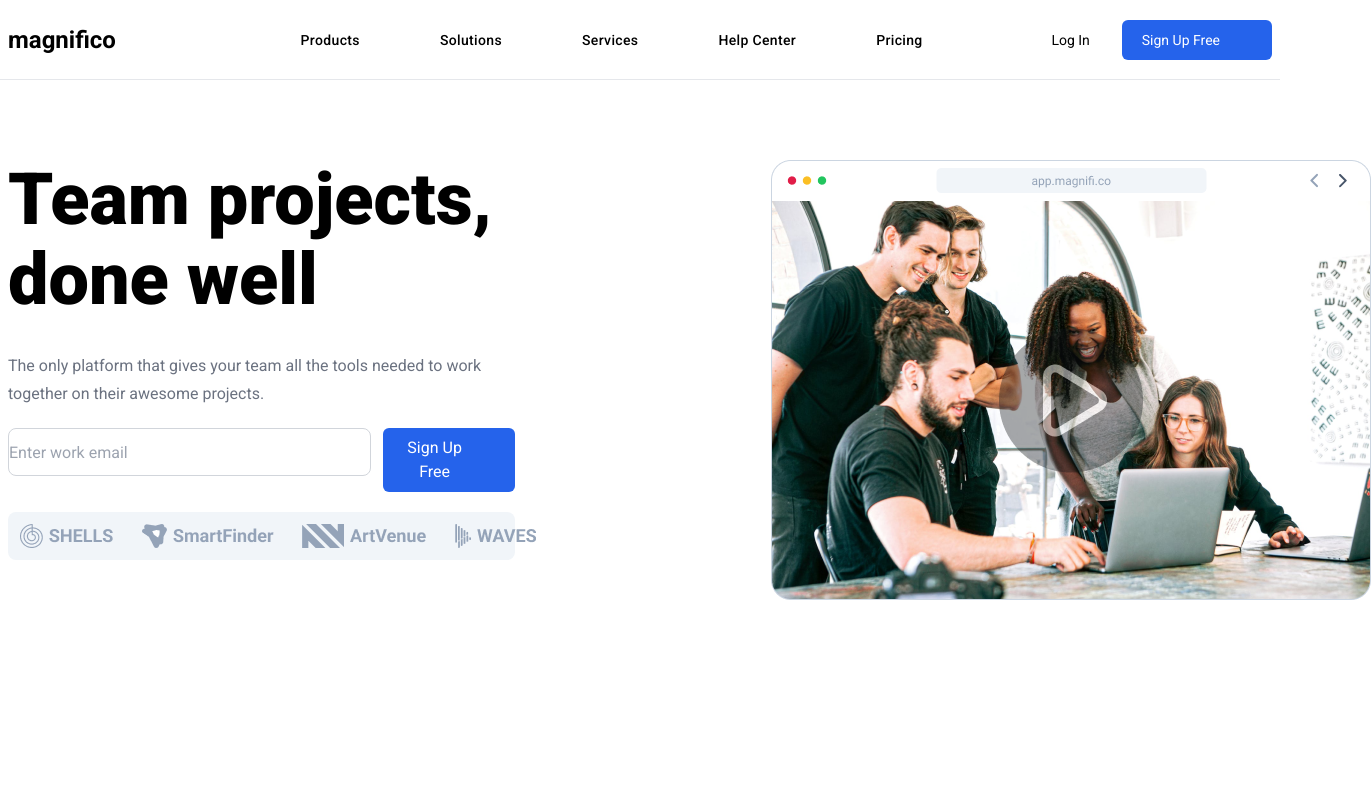
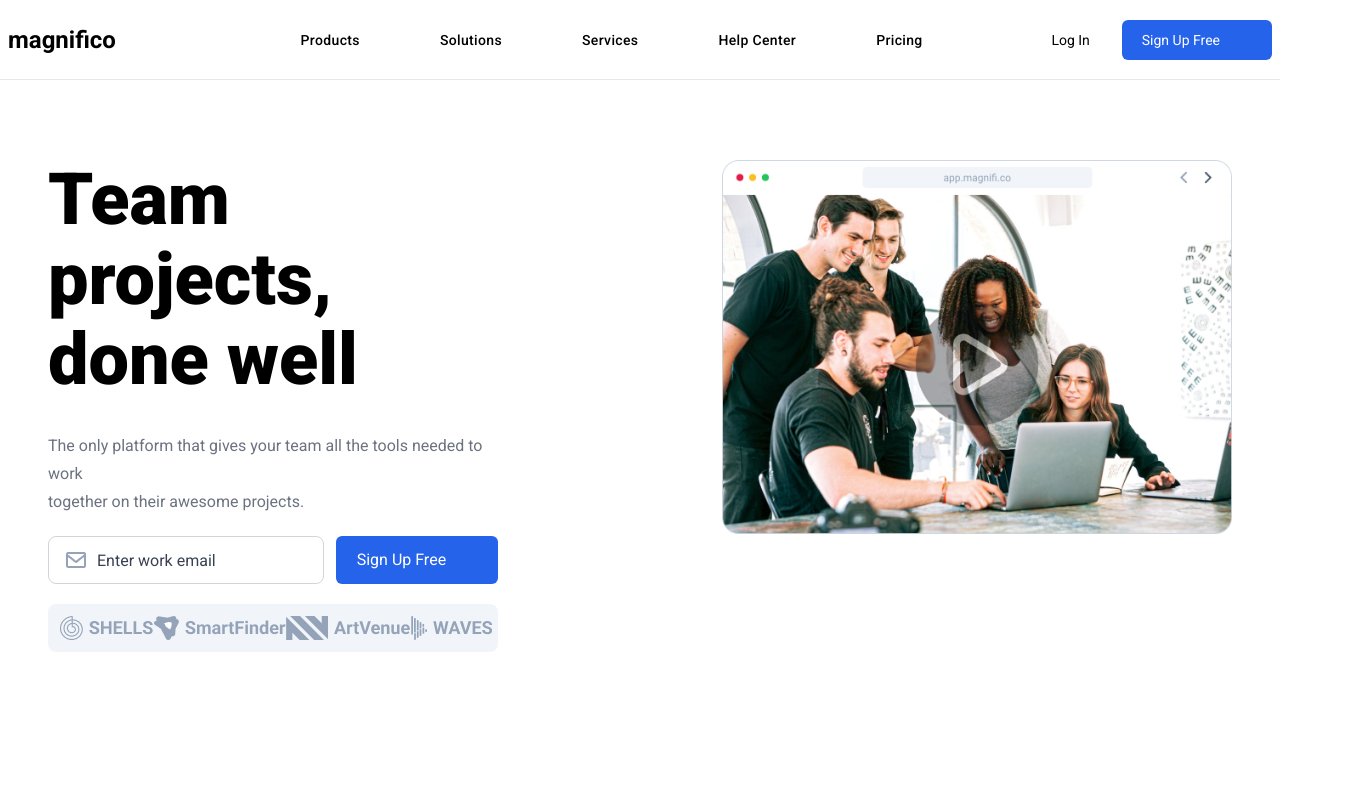
Before and after one commit to warmachine028/magnifico, a React (Vite) app: page / in a window 1280 px wide. Shown: the top 800 px of the page, 1371 px wide, since content can reach past the window. Built offline with nearby package versions, Linux system fonts and the light colour scheme; some icons are missing.

Commit message:
fix: styles changed

```diff
--- a/src/assets/index.js
+++ b/src/assets/index.js
@@ -1,7 +1,7 @@
 export { default as ArtVenue } from './artvenue.png'
 export { default as CircleOfNetworks } from './circleofnetworks.png'
-// export { default as Container } from './container.png'
-// export { default as HotAirBallons } from './hotairballons.jpeg'
+export { default as Container } from './container.png'
+export { default as EnvelopeIcon } from './envelope-regular-24.png'
 export { default as Pic1 } from './pic1.png'
 export { default as Pic2 } from './pic2.png'
 export { default as Pic3 } from './pic3.png'
--- a/src/components/SecondaryButton.jsx
+++ b/src/components/SecondaryButton.jsx
@@ -3,6 +3,7 @@ const colors = { white: '#ffffff', blue: '#2563eb' }
 const SecondaryButton = ({ color, arrow, children }) => {
 	const iconColor = colors[color]
 	const textColor = `text-[${iconColor}]`
+	console.log(textColor)
 	return (
 		<button className="flex items-center mr-4 gap-2">
 			<p className={textColor}>{children}</p>
--- a/src/sections/Hero.jsx
+++ b/src/sections/Hero.jsx
@@ -1,35 +1,37 @@
 import { Shells, SmartFinder, ArtVenue, Waves, Video1, Stars } from '../assets'
+import { EnvelopeIcon } from '../assets'
 
 const Hero = () => {
 	return (
-		<section id="hero" className="flex gap-64 container px-2 mx-auto mt-20">
-			<div>
-				<div>
+		<section id="hero" className="flex  container px-2 mx-auto mt-20 justify-center">
+			<div className="w-1/2 justify-center mx-10 pr-36">
 				<h1 className="text-[72px] leading-[80px] font-extrabold">
 					Team projects,
-						<br/>done well
+					<br />
+					done well
 				</h1>
 
 				<p className="text-gray-500 mt-8 leading-7">
 					The only platform that gives your team all the tools needed to work <br></br>
 					together on their awesome projects.{' '}
 				</p>
-					<div className="mt-5 mb-5 flex gap-3">
-						<input placeholder="Enter work email" className="border w-[408px] h-[48px] text-gray-900 border-gray-300 rounded-lg" />
-						<button className="bg-blue-600 py-2 px-3 rounded-md text-white flex gap-2 items-center">
+				<form className="mt-5 mb-5 flex gap-3">
+					<input placeholder="Enter work email" className="border pl-12 w-full h-12 border-gray-300 placeholder-gray-700 rounded-lg bg-no-repeat" style={{ backgroundImage: `url('${EnvelopeIcon}')`, backgroundPosition: "15px"}} />
+					<button className="bg-blue-600 py-2 px-5 rounded-md text-white flex gap-2 items-center w-64 justify-center" type="submit">
 						Sign Up Free
 						<box-icon name="right-arrow-alt" color="#ffffff" />
 					</button>
-					</div>
-				</div>
-				<div className="flex gap-7 pt-3 pb-3 bg-slate-100 pl-3 pr-2 rounded-lg">
+				</form>
+				<div className="flex bg-slate-100 rounded-lg p-3 justify-between ">
 					<img src={Shells} alt="shells" />
 					<img src={SmartFinder} alt="smartfinder" />
 					<img src={ArtVenue} alt="artvenue" />
 					<img src={Waves} alt="waves" />
 				</div>
 			</div>
+			<div className="w-1/2 px-10 ">
 				<img src={Video1} alt="video" />
+			</div>
 		</section>
 	)
 }
--- a/src/sections/ProblemsSolved.jsx
+++ b/src/sections/ProblemsSolved.jsx
@@ -1,8 +1,8 @@
 import { SecondaryButton } from '../components'
-
+import { Container } from '../assets'
 const ProblemSolved = () => {
 	return (
-		<section className="container px-2 mx-auto mt-48 bg-my-image bg-no-repeat w-full h-[550px] bg-center rounded-3xl bg-cover flex text-white items-center">
+		<section style={{backgroundImage: `url('${Container}')`}} className="container px-2 mx-auto mt-48 bg-my-image bg-no-repeat w-full h-[550px] bg-center rounded-3xl bg-cover flex text-white items-center">
 			<div className="w-1/2"></div>
 			<div className="w-1/2 flex flex-col gap-6">
 				<div className="flex flex-col gap-4">
--- a/src/sections/Tools.jsx
+++ b/src/sections/Tools.jsx
@@ -4,7 +4,7 @@ import { SecondaryButton } from '../components'
 const Tools = () => {
 	return (
 		<section id="tools" className="flex container px-2 mx-auto mt-52 gap-72">
-			<div>
+			<div className=''>
 				<h1 className="text-[62px] leading-[80px] font-extrabold">
 					Get all the tools your
 					<br/>team needs
--- a/tailwind.config.js
+++ b/tailwind.config.js
@@ -1,12 +1,8 @@
 /** @type {import('tailwindcss').Config} */
 export default {
-	content: ["./index.html", "./src/**/*.{js,ts,jsx,tsx}"],
+	content: ['./index.html', './src/**/*.{js,ts,jsx,tsx}'],
 	theme: {
-		extend: {
-			backgroundImage: {
-				"my-image": "url(./src/assets/Container.png)"
-			}
-		},
+		extend: {},
 	},
 	plugins: [],
-};
+}
```
Also changed, not shown: src/assets/envelope-regular-24.png (added). Lines whose indentation alone changed are shown as unchanged.
